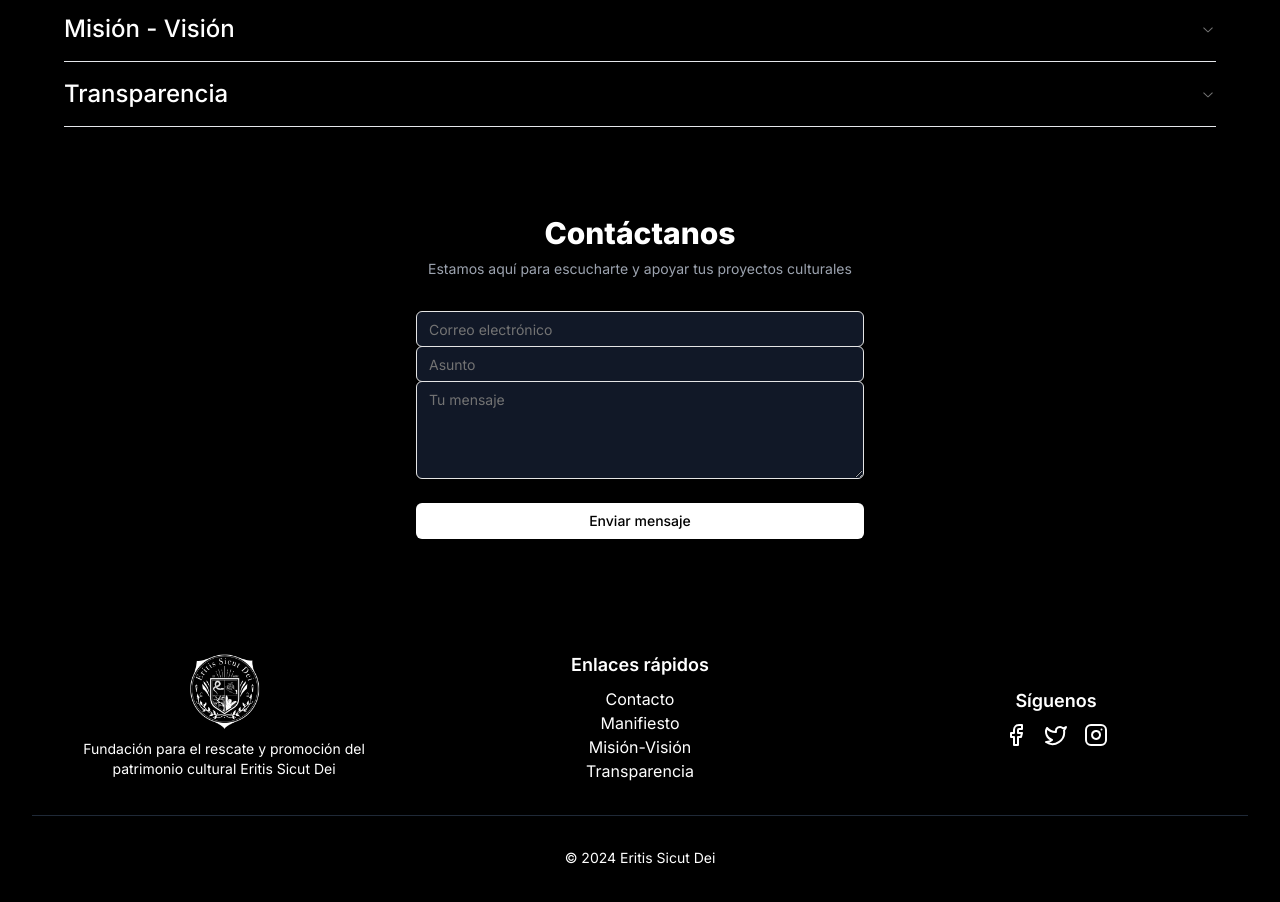
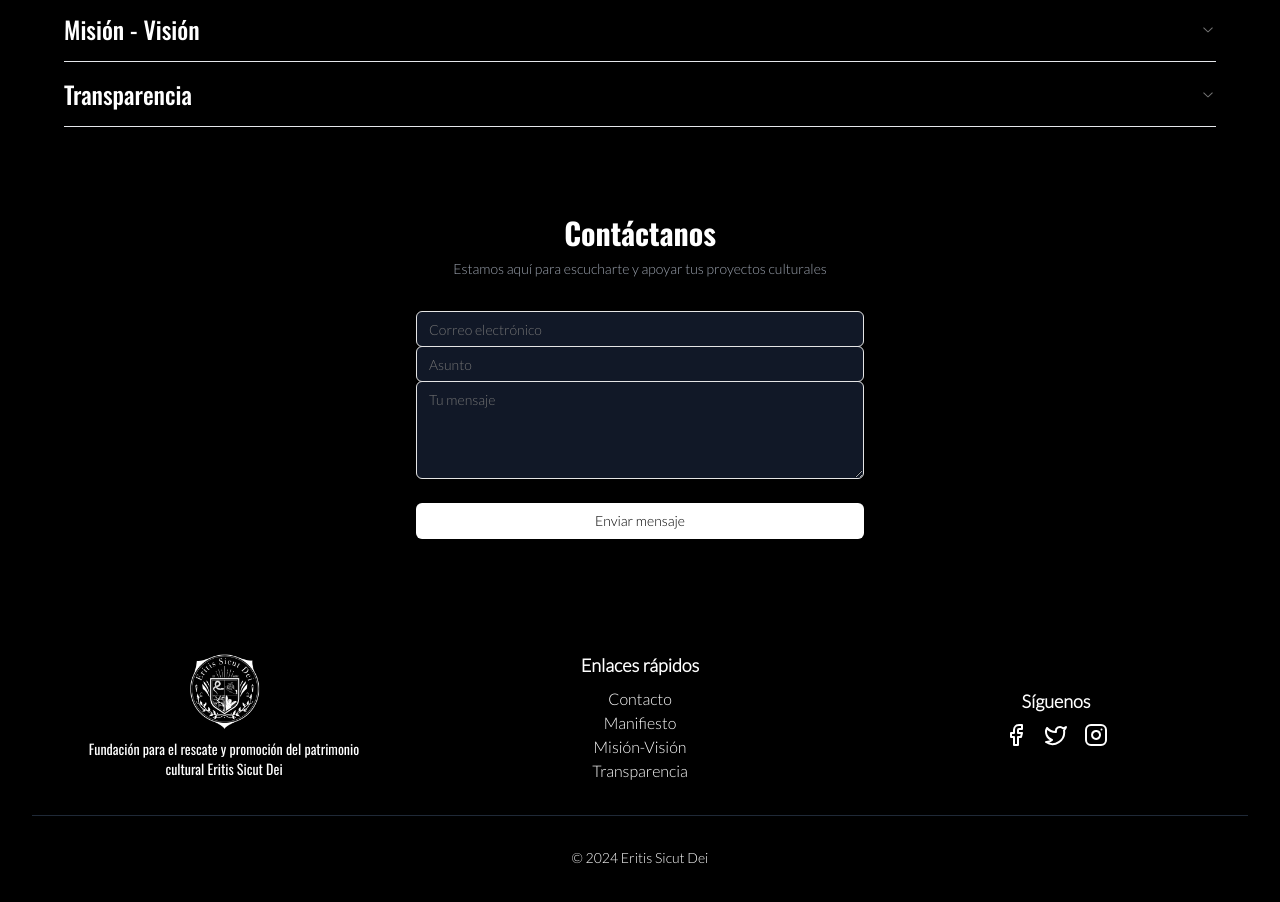
Before and after one commit to fVillaSymmes/EritisSicutWeb, a Next.js app: page / in a window 1280 px wide. Shown: the part 740-1642 px from the top of the page. Built offline with nearby package versions, Linux system fonts and the light colour scheme.

Commit message:
Se aplica configuración para probar fonts.

```diff
--- a/package.json
+++ b/package.json
@@ -16,7 +16,7 @@
     "class-variance-authority": "^0.7.0",
     "clsx": "^2.1.1",
     "lucide-react": "^0.438.0",
-    "next": "^14.2.5",
+    "next": "^14.2.11",
     "react": "^18",
     "react-dom": "^18",
     "react-resizable-panels": "^2.1.2",
--- a/src/app/layout.tsx
+++ b/src/app/layout.tsx
@@ -1,12 +1,8 @@
 import type { Metadata } from 'next'
-import { Inter } from 'next/font/google'
 import './globals.css'
 import Navbar from '@/components/navbar/Navbar'
 import Footer from '@/components/footer/Footer'
-
-const inter = Inter({
-  subsets: ['latin'],
-})
+import { body, heading } from './utils/fonts'
 
 export const metadata: Metadata = {
   title: 'Eritis Sicut Dei',
@@ -22,7 +18,7 @@ export default function RootLayout({
 }>) {
   return (
     <html lang='en'>
-      <body className={inter.className}>
+      <body className={`${heading} ${body}`}>
         <Navbar />
         {children}
         <Footer />
--- /dev/null
+++ b/src/app/utils/fonts.ts
@@ -0,0 +1,26 @@
+import { Oswald, Lato } from 'next/font/google'
+
+const oswald_init = Oswald({
+  subsets: ['latin'],
+  variable: '--font-headings',
+})
+
+const lato_init = Lato({
+  subsets: ['latin'],
+  variable: '--font-body',
+  weight: '300',
+})
+
+export const heading = oswald_init.variable
+export const body = lato_init.variable
+
+// Headings: Playfair Display / Body: Raleway
+
+// Headings: Montserrat / Body: Merriweather
+// Mejor que la anterior
+
+// Headings: Oswald / Body: Lato
+
+// Headings: Cormorant Garamond / Body: Open Sans
+
+// Headings: Libre Baskerville / Body: Source Sans Pro
--- a/src/components/accordionSingle/AccordionSingle.tsx
+++ b/src/components/accordionSingle/AccordionSingle.tsx
@@ -17,10 +17,12 @@ export const AccordionSingle: React.FC<AccordionProps> = ({
 }) => {
   return (
     <AccordionItem value={itemValue}>
-      <AccordionTrigger className={`text-xl sm:text-2xl`}>
+      <AccordionTrigger className={`font-headings text-xl sm:text-2xl`}>
         {title}
       </AccordionTrigger>
-      <AccordionContent className='text-lg'>{corpus}</AccordionContent>
+      <AccordionContent className='font-body text-lg'>
+        {corpus}
+      </AccordionContent>
     </AccordionItem>
   )
 }
--- a/src/components/contactForm/contactForm.tsx
+++ b/src/components/contactForm/contactForm.tsx
@@ -35,10 +35,10 @@ export default function ContactForm() {
     <div className='flex items-center justify-center bg-black px-4 py-16 text-white sm:px-6 lg:px-8'>
       <div className='w-full max-w-md space-y-8'>
         <div>
-          <h2 className='mt-6 text-center text-3xl font-extrabold'>
+          <h2 className='font-headings mt-6 text-center text-3xl font-extrabold'>
             Contáctanos
           </h2>
-          <p className='mt-2 text-center text-sm text-gray-400'>
+          <p className='font-body mt-2 text-center text-sm text-gray-400'>
             Estamos aquí para escucharte y apoyar tus proyectos culturales
           </p>
         </div>
@@ -46,7 +46,7 @@ export default function ContactForm() {
           className='mt-8 space-y-6'
           onSubmit={handleSubmit}
         >
-          <div className='-space-y-px rounded-md shadow-sm'>
+          <div className='font-body -space-y-px rounded-md shadow-sm'>
             <div>
               <label
                 htmlFor='email-address'
@@ -107,7 +107,7 @@ export default function ContactForm() {
           <div>
             <Button
               type='submit'
-              className='w-full bg-white text-black hover:bg-gray-200'
+              className='font-body w-full bg-white text-black hover:bg-gray-200'
               disabled={isSubmitting}
             >
               {isSubmitting ? 'Enviando...' : 'Enviar mensaje'}
--- a/src/components/footer/Footer.tsx
+++ b/src/components/footer/Footer.tsx
@@ -15,12 +15,12 @@ export default function Footer() {
               height={80}
               className='sm:mx-auto'
             />
-            <p className='mx-12 mt-2 text-center text-sm'>
+            <p className='font-headings mx-12 mt-2 text-center text-sm'>
               Fundación para el rescate y promoción del patrimonio cultural
               Eritis Sicut Dei
             </p>
           </div>
-          <div className='flex flex-col items-center'>
+          <div className='font-body flex flex-col items-center'>
             <h3 className='mb-2 text-lg font-semibold'>Enlaces rápidos</h3>
             <Link
               href='/contacto'
@@ -48,7 +48,7 @@ export default function Footer() {
             </Link>
           </div>
           <div className='my-auto flex flex-col items-center'>
-            <h3 className='mb-2 text-lg font-semibold'>Síguenos</h3>
+            <h3 className='font-body mb-2 text-lg font-semibold'>Síguenos</h3>
             <div className='flex space-x-4'>
               <a
                 href='#'
@@ -72,7 +72,7 @@ export default function Footer() {
           </div>
         </div>
         <div className='mt-8 border-t border-gray-800 pt-8 text-center'>
-          <p className='text-sm'>
+          <p className='font-body text-sm'>
             &copy; {new Date().getFullYear()} Eritis Sicut Dei
           </p>
         </div>
--- a/src/components/heroSection/HeroSection.tsx
+++ b/src/components/heroSection/HeroSection.tsx
@@ -7,10 +7,10 @@ export default function HeroSection() {
       <div className='container mx-auto px-4 sm:px-6 lg:px-8'>
         <div className='flex flex-col items-center justify-between py-12 lg:flex-row lg:py-24'>
           <div className='mb-8 w-full text-center lg:mb-0 lg:w-1/2 lg:text-left'>
-            <h1 className='mb-4 text-4xl font-bold leading-tight sm:text-5xl lg:text-6xl'>
+            <h1 className='font-headings mb-4 text-4xl font-bold leading-tight sm:text-5xl lg:text-6xl'>
               Encendiendo Iniciativas Culturales
             </h1>
-            <p className='mx-auto mb-8 max-w-lg text-xl sm:text-2xl lg:mx-0'>
+            <p className='font-body mx-auto mb-8 max-w-lg text-xl sm:text-2xl lg:mx-0'>
               Eritis Sicut Dei: Apoyando y nutriendo proyectos culturales desde
               2024
             </p>
--- a/src/components/navbar/Navbar.tsx
+++ b/src/components/navbar/Navbar.tsx
@@ -37,7 +37,7 @@ export default function Navbar() {
                 <Link
                   key={item.name}
                   href={item.href}
-                  className='rounded-md px-3 py-2 text-sm font-medium transition duration-150 ease-in-out hover:bg-gray-800'
+                  className='font-body rounded-md px-3 py-2 text-sm font-medium transition duration-150 ease-in-out hover:bg-gray-800'
                 >
                   {item.name}
                 </Link>
@@ -68,7 +68,7 @@ export default function Navbar() {
               <Link
                 key={item.name}
                 href={item.href}
-                className='block rounded-md px-3 py-2 text-base font-medium transition duration-150 ease-in-out hover:bg-gray-800'
+                className='font-body block rounded-md px-3 py-2 text-base font-medium transition duration-150 ease-in-out hover:bg-gray-800'
               >
                 {item.name}
               </Link>
--- a/tailwind.config.ts
+++ b/tailwind.config.ts
@@ -10,42 +10,44 @@ const config: Config = {
   ],
   theme: {
     extend: {
+      fontFamily: {
+        headings: ['var(--font-headings)'],
+        body: ['var(--font-body)'],
+      },
       backgroundImage: {
         'gradient-radial': 'radial-gradient(var(--tw-gradient-stops))',
-  			'gradient-conic': 'conic-gradient(from 180deg at 50% 50%, var(--tw-gradient-stops))'
-  		},
-  		colors: {
-  			'ESD-Black': '#181818'
+        'gradient-conic':
+          'conic-gradient(from 180deg at 50% 50%, var(--tw-gradient-stops))',
       },
       borderRadius: {
         lg: 'var(--radius)',
         md: 'calc(var(--radius) - 2px)',
-  			sm: 'calc(var(--radius) - 4px)'
+        sm: 'calc(var(--radius) - 4px)',
       },
       keyframes: {
         'accordion-down': {
           from: {
-  					height: '0'
+            height: '0',
           },
           to: {
-  					height: 'var(--radix-accordion-content-height)'
-  				}
+            height: 'var(--radix-accordion-content-height)',
+          },
         },
         'accordion-up': {
           from: {
-  					height: 'var(--radix-accordion-content-height)'
+            height: 'var(--radix-accordion-content-height)',
           },
           to: {
-  					height: '0'
-  				}
-  			}
+            height: '0',
+          },
+        },
       },
       animation: {
         'accordion-down': 'accordion-down 0.2s ease-out',
-  			'accordion-up': 'accordion-up 0.2s ease-out'
-  		}
-  	}
+        'accordion-up': 'accordion-up 0.2s ease-out',
       },
-  plugins: [require("tailwindcss-animate")],
+    },
+  },
+  plugins: [require('tailwindcss-animate')],
 }
 export default config
```
Also changed, not shown: 1 other file (tests, documents, lock files or other folders). Lines whose indentation alone changed are shown as unchanged.
